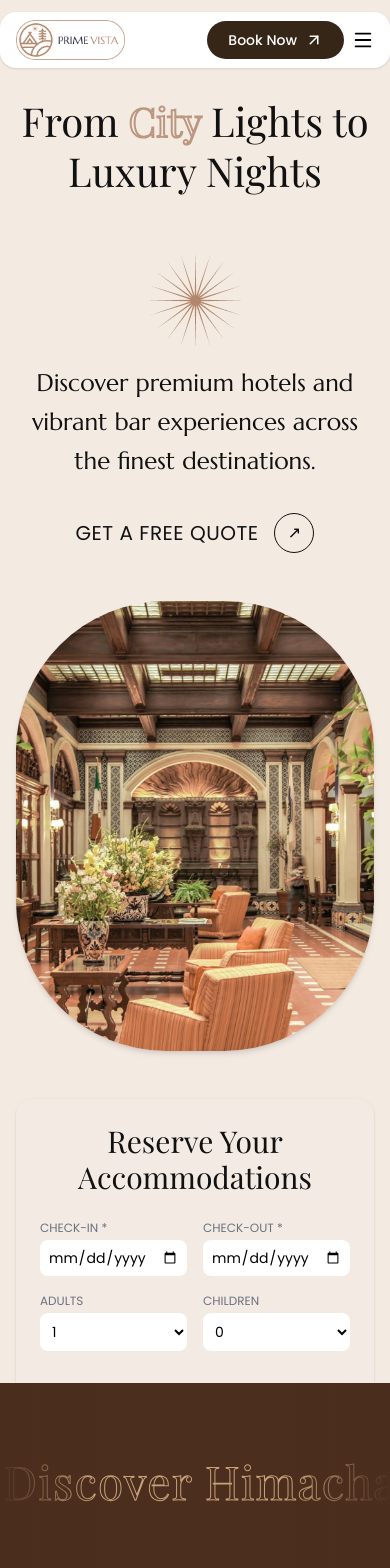
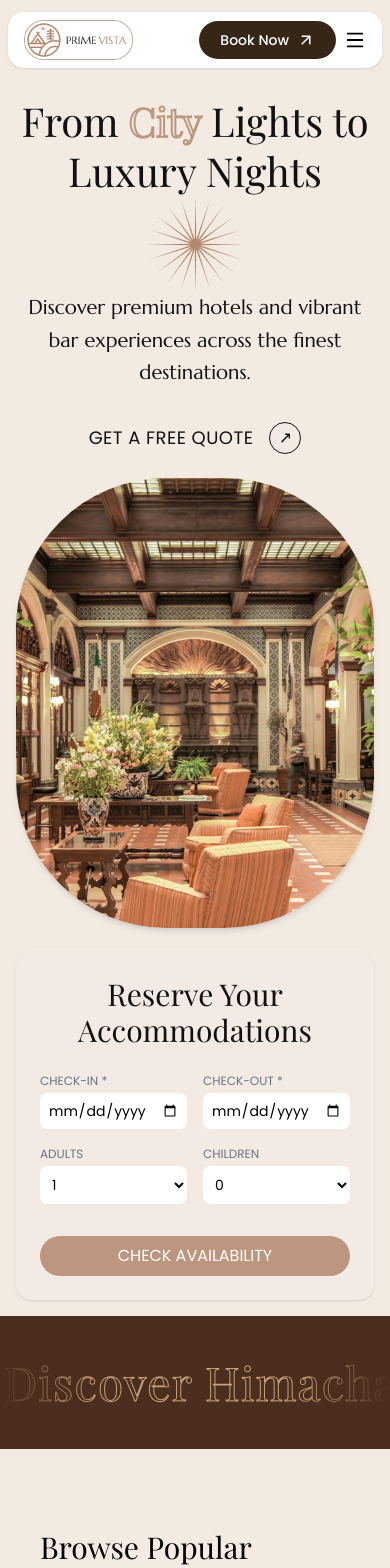
Before and after one commit to frontenddev344/prime_vista, a React (Vite) app: page / in a window 390 px wide. Shown: the top 1568 px of the page. Built offline with nearby package versions, Linux system fonts and the light colour scheme; a web font is replaced by a local one.

Commit message:
bars page responsive done

```diff
--- a/src/components/DiscoverBars.jsx
+++ b/src/components/DiscoverBars.jsx
@@ -49,7 +49,7 @@ const DiscoverBars = () => {
                 </p>
 
                 {/* Cards */}
-                <div className="grid gap-8 md:grid-cols-3 max-w-5xl mx-auto">
+                <div className="grid gap-8 md:grid-cols-3 max-w-7xl mx-auto">
                     {features.map((item, index) => (
                         <div
                             key={index}
@@ -63,10 +63,10 @@ const DiscoverBars = () => {
                             />
                             </div>
 
-                            <h3 className="font-semibold text-xl lg:text-2xl !font-body tracking-wide mb-3">
+                            <h3 className="font-semibold text-2xl md:text-3xl lg:text-2xl tracking-wide mb-3">
                                 {item.title}
                             </h3>
-                            <p className="text-black/800 text-base leading-relaxed font-regular">
+                            <p className="text-black/800 text-sm sm:text-base leading-relaxed font-regular">
                                 {item.description}
                             </p>
                         </div>
--- a/src/components/FoodSection.jsx
+++ b/src/components/FoodSection.jsx
@@ -5,11 +5,10 @@ import BarVideoImage from "../assets/bars_mid_image.jpg"
 
 const FoodSection = () => {
   return (
-      <section className="bg-[#2b1b12] text-white  md:px-12 lg:px-20 py-16">
+    <section className="bg-[#2b1b12] text-white  py-16">
       <div className="container">
         <div className="grid grid-cols-1 lg:grid-cols-3 gap-8 items-center">
 
-  {/* LEFT (VIDEO + TEXT) */}
           <div className="flex flex-col items-start justify-start  space-y-6">
 
             <div className="w-full h-48 md:h-60 rounded-2xl overflow-hidden">
@@ -37,8 +36,6 @@ const FoodSection = () => {
               Reserve your table
             </button>
           </div>
-
-  {/* CENTER (IMAGE TAG INSTEAD OF BG) */}
           <div className="w-full h-[350px] md:h-[450px] lg:h-[520px] rounded-2xl overflow-hidden">
             <img
               src={BarVideoImage}
@@ -47,7 +44,6 @@ const FoodSection = () => {
             />
           </div>
 
-  {/* RIGHT (TEXT + VIDEO) */}
           <div className="flex flex-col items-start justify-start gap-8">
 
             <div className="space-y-4 ">
--- a/src/components/Footer.jsx
+++ b/src/components/Footer.jsx
@@ -9,9 +9,9 @@ import Logo from "../assets/logo_white.png";
 
 export default function Footer() {
     return (
-        <footer className="bg-gradient-to-r from-[#2c1a0f] to-[#4b2e1a] text-white px-6 py-16">
+        <footer className="bg-gradient-to-r from-[#2c1a0f] to-[#4b2e1a] text-white py-8 sm:py-12 lg:py-16">
 
-            <div className="w-screen relative left-1/2 right-1/2 -mx-[50vw] -mt-16 bg-transparent py-10 border-b border-primary overflow-hidden">                {/* Gradient edges (premium look) */}
+            <div className="w-screen relative left-1/2 right-1/2 -mx-[50vw] -mt-16 bg-transparent py-6 sm:py-10 border-b border-primary overflow-hidden">                {/* Gradient edges (premium look) */}
                 <div className="pointer-events-none absolute left-0 top-0 h-full w-24 bg-gradient-to-r from-[#4b2e1e] to-transparent z-10" />
                 <div className="pointer-events-none absolute right-0 top-0 h-full w-24 bg-gradient-to-l from-[#4b2e1e] to-transparent z-10" />
 
--- a/src/components/Header.jsx
+++ b/src/components/Header.jsx
@@ -21,7 +21,7 @@ export default function Header() {
 
     return (
         <header
-            className={`fixed w-full  transition-all duration-300 z-99 ${
+            className={`fixed w-full mx-auto px-2 transition-all duration-300 z-99 ${
                 scrolled ? "top-0" : "top-3"
             }`}
         >
--- a/src/components/Hero.jsx
+++ b/src/components/Hero.jsx
@@ -4,11 +4,12 @@ import bannerImage from '../assets/banner_image.jpg'
 
 const Hero = () => {
   return (
-    <section className="bg-background pt-24 overflow-hidden">
+    // overflow-hidden
+    <section className="bg-background pt-24">
       <div className="container max-w-7xl mx-auto">
 
         {/* TOP HEADING */}
-        <h1 className="text-charcoal text-[clamp(40px,10vw,180px)] mx-auto text-center max-w-7xl leading-tight mb-16">
+        <h1 className="text-charcoal text-[clamp(40px,10vw,180px)] mx-auto text-center max-w-7xl leading-tight mb-6 sm:mb-6 md:mb-12 lg:mb-16">
           From{" "}
           <span className="[-webkit-text-stroke:2px_#bc967e] text-transparent">
             City
@@ -17,27 +18,27 @@ const Hero = () => {
         </h1>
 
         {/* MAIN GRID */}
-        <div className="grid lg:grid-cols-[1fr_1.5fr_1fr] gap-12 items-center">
+        <div className="grid lg:grid-cols-[1fr_1.5fr_1fr] gap-6 sm:gap-8 lg:gap-12 items-center">
 
           {/* LEFT CONTENT */}
           <div className="text-center lg:text-left max-w-md mx-auto lg:mx-0">
             <div className="mb-6 flex justify-center">
-              <div className="w-auto h-20 flex items-center justify-center text-[#bc967e]">
+              <div className="w-auto h-12 sm:h-16 lg:h-20 flex items-center justify-center text-[#bc967e]">
                 <img src={starImage} alt="star" />
               </div>
             </div>
 
-            <p className="text-2xl sm:text-3xl lg:text-4xl max-w-[400px] text-center text-charcoal leading-relaxed font-second">
+            <p className="text-xl sm:text-2xl lg:text-3xl xl:text-4xl max-w-[400px] text-center text-charcoal leading-relaxed font-second">
               Discover premium hotels and vibrant bar experiences across the
               finest destinations.
             </p>
 
             <div className="mt-8 flex items-center justify-center gap-4">
-              <button className="text-xl tracking-wide text-charcoal">
+              <button className="text-lg sm:text-xl tracking-wide text-charcoal">
                 GET A FREE QUOTE
               </button>
 
-              <button className="w-10 h-10 rounded-full border border-charcoal flex items-center justify-center">
+              <button className="w-8 sm:w-10 h-8 sm:h-10 rounded-full border border-charcoal flex items-center justify-center">
                 ↗
               </button>
             </div>
@@ -55,7 +56,7 @@ const Hero = () => {
           </div>
 
           {/* RIGHT FORM */}
-          <div className="bg-[#f3ebe3] p-6 rounded-2xl leading-none max-w-md mx-auto w-full shadow-sm">
+          <div className="bg-[#f3ebe3] p-6 rounded-2xl leading-none max-w-md mx-auto w-full shadow-sm mb-20 lg:mb-0">
             <h2 className="text-3xl text-center mb-6 text-charcoal">
               Reserve Your Accommodations
             </h2>
@@ -102,7 +103,7 @@ const Hero = () => {
         </div>
       </div>
 
-      <div className="w-screen relative left-1/2 right-1/2 -mx-[50vw] -mt-16 bg-[#4b2e1e] py-16 overflow-hidden">
+      <div className="w-screen relative left-1/2 right-1/2 -mx-[50vw] -mt-16 bg-[#4b2e1e] py-8 sm:py-12 lg:py-16 overflow-hidden">
 
         {/* Gradient edges (premium look) */}
         <div className="pointer-events-none absolute left-0 top-0 h-full w-24 bg-gradient-to-r from-[#4b2e1e] to-transparent z-10" />
--- a/src/components/PrivateDining.jsx
+++ b/src/components/PrivateDining.jsx
@@ -7,7 +7,7 @@ import PrivateDiningImg4 from "../assets/bars_grid_image4.jpg"
 
 const PrivateDining = () => {
   return (
-    <section className="bg-[#efefef] md:px-12 lg:px-20 py-16">
+    <section className="bg-[#efefef]  py-16">
       <div className="container">
         <div className="grid grid-cols-1 lg:grid-cols-2 gap-12 items-center">
 
--- a/src/components/Testimonials.jsx
+++ b/src/components/Testimonials.jsx
@@ -76,7 +76,7 @@ export default function TestimonialSlider() {
       <div className="relative container mx-auto">
 
         {/* Header */}
-        <div className="flex items-center justify-between mb-12">
+        <div className="flex flex-col sm:flex-row items-start sm:items-center justify-between mb-12 gap-4">
           <div>
             <p className="text-primary uppercase tracking-widest text-lg mb-4">
              TESTIMONIALS
```
Also changed, not shown: src/components/FeaturesSection.jsx (+4 -4 lines), src/components/HotelCards.jsx (+6 -6 lines). Lines whose indentation alone changed are shown as unchanged.
